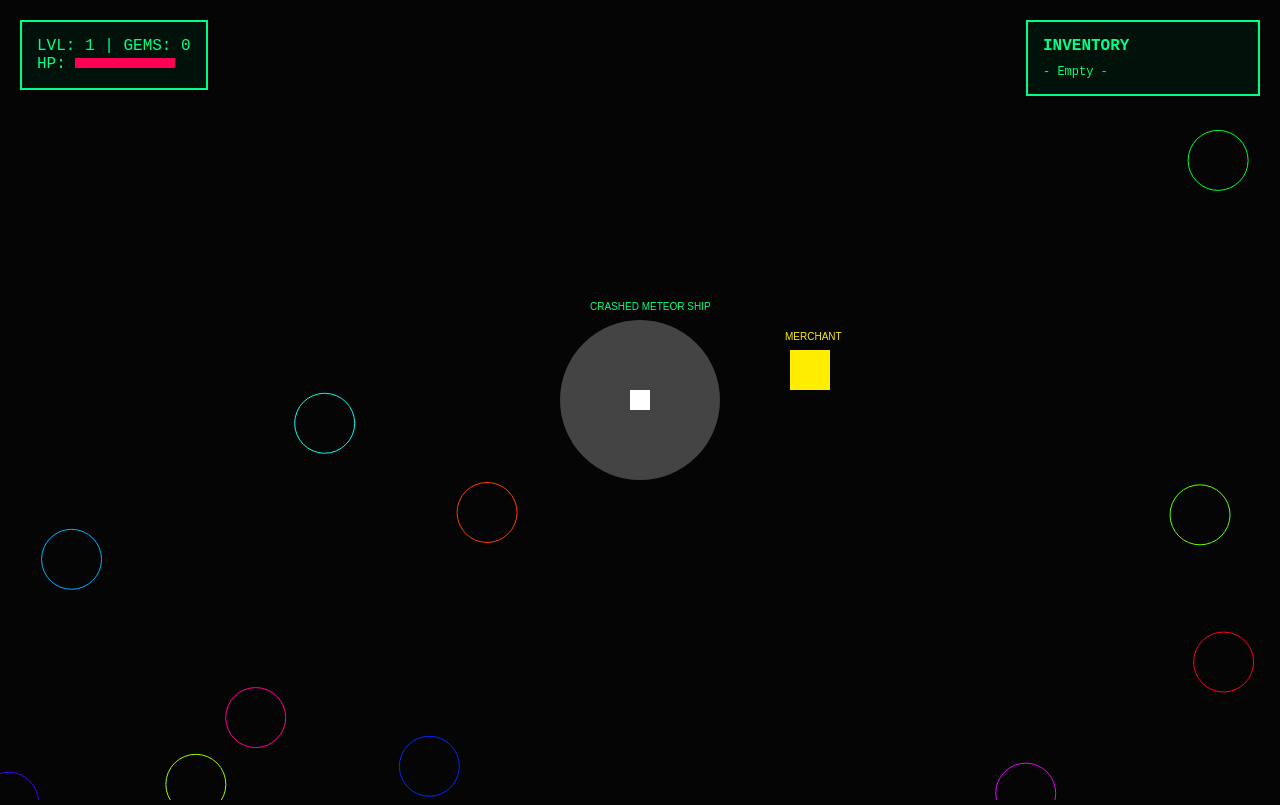
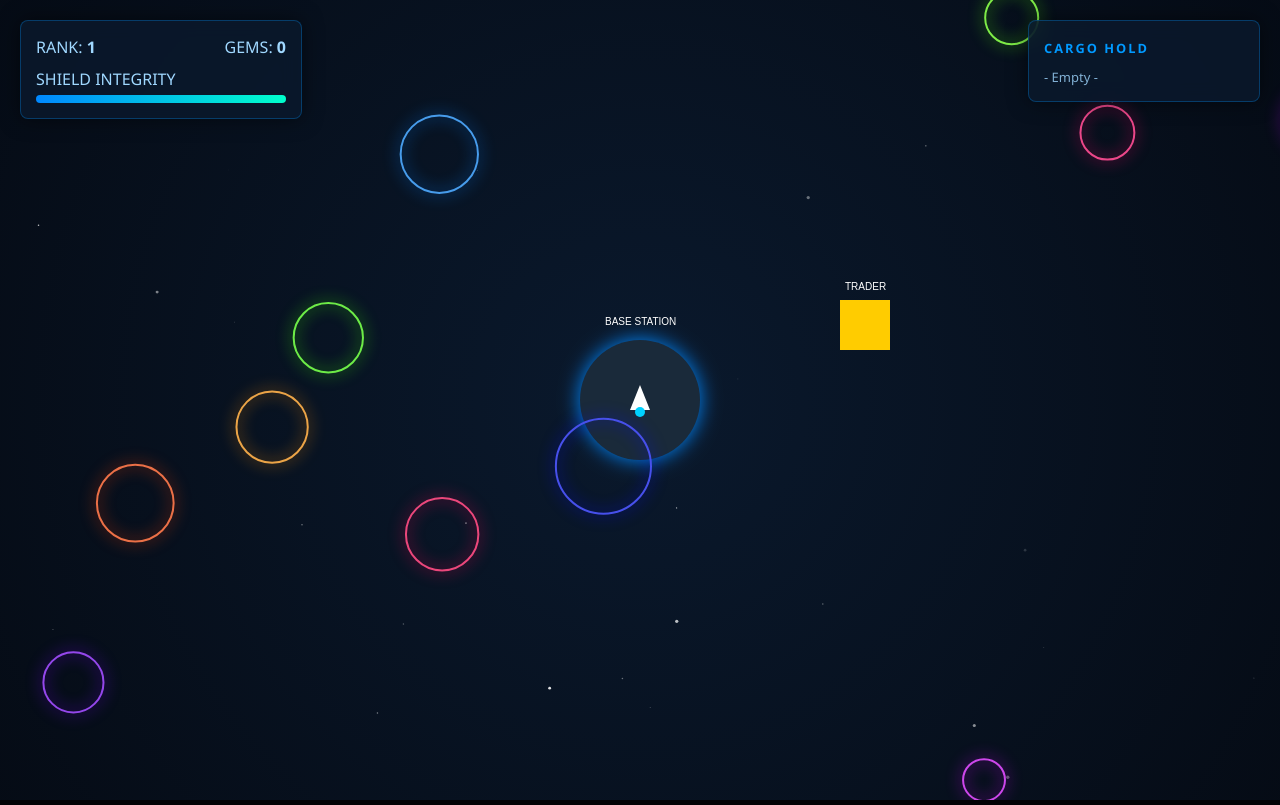
Before and after one commit to JeffyGamez/NEBULA-RECOGNING, a plain HTML site: page index.html in a window 1280 px wide. Drawn offline with Linux system fonts and the light colour scheme.

Commit message:
Refactor index.html for version 2 UI enhancements
Updated the title and styles in index.html. Enhanced UI elements and improved layout for better user experience.

```diff
--- a/index.html
+++ b/index.html
@@ -1,40 +1,79 @@
 <!DOCTYPE html>
 <html>
 <head>
-    <title>NEBULA_RECKONING_RPG</title>
+    <title>NEBULA_RECKONING_V2</title>
     <style>
-        body { margin: 0; background: #050505; color: #00ff88; font-family: 'Courier New', monospace; overflow: hidden; }
+        body { margin: 0; background: #020205; color: #a0d8ff; font-family: 'Segoe UI', Tahoma, sans-serif; overflow: hidden; }
+        canvas { display: block; }
+
         #ui { position: absolute; top: 0; left: 0; width: 100%; height: 100%; pointer-events: none; }
-        .panel { position: absolute; background: rgba(0,20,10,0.9); border: 2px solid #00ff88; padding: 15px; pointer-events: all; }
-        #stats { top: 20px; left: 20px; }
+
+        /* Glassmorphism UI */
+        .panel {
+            position: absolute;
+            background: rgba(10, 25, 45, 0.8);
+            backdrop-filter: blur(10px);
+            border: 1px solid rgba(0, 150, 255, 0.3);
+            box-shadow: 0 0 20px rgba(0, 0, 0, 0.5);
+            padding: 15px;
+            pointer-events: all;
+            border-radius: 8px;
+        }
+
+        #stats { top: 20px; left: 20px; width: 250px; }
         #inventory { top: 20px; right: 20px; width: 200px; }
-        #merchant-ui, #level-up { position: absolute; top: 50%; left: 50%; transform: translate(-50%, -50%); display: none; }
-        button { background: #000; border: 1px solid #00ff88; color: #00ff88; cursor: pointer; padding: 10px; width: 100%; margin-top: 5px; }
-        button:hover { background: #00ff88; color: #000; }
-        #world-info { bottom: 20px; left: 50%; transform: translateX(-50%); text-align: center; color: #fff; background: rgba(0,0,0,0.7); padding: 10px; border-radius: 10px; }
+
+        #merchant-ui {
+            position: absolute; top: 50%; left: 50%; transform: translate(-50%, -50%);
+            display: none; width: 350px; text-align: center;
+        }
+
+        .hp-container { width: 100%; height: 8px; background: #111; margin-top: 5px; border-radius: 4px; overflow: hidden; }
+        #hp-bar { width: 100%; height: 100%; background: linear-gradient(90deg, #0088ff, #00ffcc); transition: width 0.3s; }
+
+        button {
+            background: rgba(0, 100, 200, 0.2); border: 1px solid #0099ff; color: #fff;
+            cursor: pointer; padding: 12px; width: 100%; margin-top: 10px; border-radius: 4px;
+            transition: 0.2s;
+        }
+        button:hover { background: rgba(0, 150, 255, 0.5); box-shadow: 0 0 10px #0099ff; }
+
+        #world-info {
+            bottom: 40px; left: 50%; transform: translateX(-50%);
+            text-align: center; color: #fff; text-shadow: 0 0 10px #0099ff;
+        }
+        .key-hint { background: #fff; color: #000; padding: 2px 6px; border-radius: 3px; font-weight: bold; }
     </style>
 </head>
 <body>
 
 <div id="ui">
     <div id="stats" class="panel">
-        LVL: <span id="lvl">1</span> | GEMS: <span id="gems">0</span><br>
-        HP: <div style="width:100px; height:10px; background:#222; display:inline-block;"><div id="hp-bar" style="width:100%; height:100%; background:#ff0055;"></div></div>
+        <div style="display: flex; justify-content: space-between; margin-bottom: 10px;">
+            <span>RANK: <b id="lvl">1</b></span>
+            <span>GEMS: <b id="gems">0</b></span>
+        </div>
+        SHIELD INTEGRITY
+        <div class="hp-container"><div id="hp-bar"></div></div>
     </div>
 
     <div id="inventory" class="panel">
-        <b>INVENTORY</b>
-        <div id="inv-list" style="font-size:12px; margin-top:10px;">- Empty -</div>
+        <b style="font-size: 0.8em; letter-spacing: 2px; color: #0099ff;">CARGO HOLD</b>
+        <div id="inv-list" style="font-size: 13px; margin-top: 10px; opacity: 0.8;">- Empty -</div>
     </div>
 
     <div id="merchant-ui" class="panel">
-        <h3>INTERGALACTIC MERCHANT</h3>
-        <button onclick="buy('shield')">Buy Edisite Shield (100 Gems)</button>
-        <button onclick="buy('armor')">Upgrade Armor (50 Gems)</button>
-        <button onclick="closeMerchant()">Exit</button>
+        <h2 style="margin-top:0; color:#00d2ff;">OUTPOST TRADER</h2>
+        <p style="font-size: 0.9em;">"Looking for tech to survive the outer rim?"</p>
+        <button onclick="buy('shield')">Edisite Shield <span style="float:right;">100 Gems</span></button>
+        <button onclick="buy('armor')">Alloy Plating <span style="float:right;">50 Gems</span></button>
+        <button onclick="closeMerchant()" style="border:none; color:#777;">[ Close ]</button>
     </div>
 
-    <div id="world-info">PORTAL TO WORLD #<span id="wnum">?</span><br><small>Press [E] to ENTER</small></div>
+    <div id="world-info" style="opacity: 0;">
+        <span style="font-size: 1.2em;">APPROACHING WORLD #<span id="wnum">0</span></span><br>
+        <small>PRESS <span class="key-hint">E</span> TO INITIATE LANDING</small>
+    </div>
 </div>
 
 <canvas id="g"></canvas>
@@ -43,22 +82,36 @@
 const canvas = document.getElementById('g');
 const ctx = canvas.getContext('2d');
 
-// --- GAME STATE ---
-let mode = 'HUB'; // HUB or DUNGEON
+let mode = 'HUB';
 let player = { x: 0, y: 0, gems: 0, lvl: 1, hp: 100, inv: [], hasShield: false };
 let worlds = [];
+let stars = [];
 let keys = {};
-let currentWorld = null;
 
-// Generate 100 Worlds in No Man's Land
+// Create Starfield for Depth
+function genSpace() {
+    stars = [];
+    for(let i=0; i<600; i++) {
+        stars.push({
+            x: (Math.random() - 0.5) * 4000,
+            y: (Math.random() - 0.5) * 4000,
+            size: Math.random() * 2,
+            opacity: Math.random(),
+            depth: Math.random() * 0.5 + 0.1 // Parallax factor
+        });
+    }
+}
+
 function genWorlds() {
+    worlds = [];
     for(let i=1; i<=100; i++) {
         worlds.push({
             id: i,
-            x: (Math.random() - 0.5) * 3000,
-            y: (Math.random() - 0.5) * 3000,
-            difficulty: Math.floor(Math.random() * 60) + 1,
-            boss: i === 33 ? 'Main Computer' : (i === 66 ? 'Plutonium Giant' : (i === 100 ? 'Hyperdrive Core' : null))
+            x: (Math.random() - 0.5) * 3500,
+            y: (Math.random() - 0.5) * 3500,
+            size: 20 + Math.random() * 30,
+            hue: Math.floor(Math.random() * 360),
+            difficulty: i
         });
     }
 }
@@ -66,77 +119,111 @@ function genWorlds() {
 function init() {
     canvas.width = window.innerWidth;
     canvas.height = window.innerHeight;
+    genSpace();
     genWorlds();
 }
 
 function draw() {
-    ctx.fillStyle = '#050505';
+    // Background: Deep Blue Gradient
+    let grad = ctx.createRadialGradient(canvas.width/2, canvas.height/2, 0, canvas.width/2, canvas.height/2, canvas.width);
+    grad.addColorStop(0, '#0a192d');
+    grad.addColorStop(1, '#020205');
+    ctx.fillStyle = grad;
     ctx.fillRect(0, 0, canvas.width, canvas.height);
 
     const cx = canvas.width/2 - player.x;
     const cy = canvas.height/2 - player.y;
 
+    // 1. Draw Stars (With Parallax)
+    stars.forEach(s => {
+        ctx.fillStyle = `rgba(255, 255, 255, ${s.opacity})`;
+        // The further "back" the star, the slower it moves
+        ctx.beginPath();
+        ctx.arc(cx * s.depth + s.x, cy * s.depth + s.y, s.size, 0, Math.PI*2);
+        ctx.fill();
+    });
+
     if(mode === 'HUB') {
-        // Draw Wrecked Meteor Ship
-        ctx.fillStyle = '#444';
-        ctx.beginPath(); ctx.arc(cx, cy, 80, 0, Math.PI*2); ctx.fill();
-        ctx.fillStyle = '#00ff88'; ctx.fillText("CRASHED METEOR SHIP", cx-50, cy-90);
+        // 2. Draw Crashed Ship (The Base)
+        ctx.shadowBlur = 20; ctx.shadowColor = "#0088ff";
+        ctx.fillStyle = '#1a2a3a';
+        ctx.beginPath(); ctx.arc(cx, cy, 60, 0, Math.PI*2); ctx.fill();
+        ctx.shadowBlur = 0;
+        ctx.fillStyle = "#fff"; ctx.fillText("BASE STATION", cx-35, cy-75);
 
-        // Draw Merchant
-        ctx.fillStyle = '#ffed00';
-        ctx.fillRect(cx + 150, cy - 50, 40, 40);
-        ctx.fillText("MERCHANT", cx + 145, cy - 60);
+        // 3. Draw Merchant Outpost
+        ctx.fillStyle = '#ffcc00';
+        ctx.fillRect(cx + 200, cy - 100, 50, 50);
+        ctx.fillStyle = '#fff'; ctx.fillText("TRADER", cx + 205, cy - 110);
 
-        // Draw Portals (The 100 Worlds)
+        // 4. Draw Worlds
         let nearWorld = null;
         worlds.forEach(w => {
             let dist = Math.sqrt((player.x - w.x)**2 + (player.y - w.y)**2);
-            ctx.strokeStyle = `hsl(${w.id * 3.6}, 100%, 50%)`;
-            ctx.beginPath(); ctx.arc(cx + w.x, cy + w.y, 30, 0, Math.PI*2); ctx.stroke();
-            if(dist < 50) nearWorld = w;
+
+            // Glow effect
+            ctx.shadowBlur = 15; ctx.shadowColor = `hsl(${w.hue}, 100%, 50%)`;
+            ctx.strokeStyle = `hsl(${w.hue}, 80%, 60%)`;
+            ctx.lineWidth = 2;
+            ctx.beginPath(); ctx.arc(cx + w.x, cy + w.y, w.size, 0, Math.PI*2); ctx.stroke();
+            ctx.shadowBlur = 0;
+
+            if(dist < 70) nearWorld = w;
         });
 
+        // Interaction Logic
         document.getElementById('world-info').style.opacity = nearWorld ? 1 : 0;
         if(nearWorld) {
             document.getElementById('wnum').innerText = nearWorld.id;
             if(keys['e']) enterWorld(nearWorld);
         }
 
-        // Check Merchant collision
-        let mDist = Math.sqrt((player.x - 170)**2 + (player.y - (-30))**2);
-        if(mDist < 60 && keys['e']) document.getElementById('merchant-ui').style.display = 'block';
+        let mDist = Math.sqrt((player.x - 225)**2 + (player.y - (-75))**2);
+        if(mDist < 80) {
+            if(keys['e']) document.getElementById('merchant-ui').style.display = 'block';
+        } else {
+            closeMerchant();
+        }
 
-    } else if(mode === 'DUNGEON') {
-        ctx.fillStyle = '#111';
-        ctx.fillRect(0,0,canvas.width, canvas.height);
-        ctx.fillStyle = '#fff';
-        ctx.fillText(`EXPLORING WORLD #${currentWorld.id} (DIFFICULTY: ${currentWorld.difficulty})`, 50, 50);
-        ctx.fillText("BOSS: " + (currentWorld.boss || "None"), 50, 70);
-        if(keys['q']) mode = 'HUB'; // Escape
+    } else {
+        // Dungeon / Exploration Mode
+        ctx.fillStyle = "rgba(255,255,255,0.1)";
+        ctx.fillText("SECTOR EXPLORATION IN PROGRESS...", 50, 50);
+        if(keys['q']) mode = 'HUB';
     }
 
-    // Player
+    // 5. Draw Player (Starfighter)
+    ctx.save();
+    ctx.translate(canvas.width/2, canvas.height/2);
     ctx.fillStyle = '#fff';
-    ctx.fillRect(canvas.width/2-10, canvas.height/2-10, 20, 20);
+    // Draw a little ship shape
+    ctx.beginPath();
+    ctx.moveTo(0, -15); ctx.lineTo(10, 10); ctx.lineTo(-10, 10);
+    ctx.closePath(); ctx.fill();
+    // Engine glow
+    ctx.fillStyle = "#00d2ff";
+    ctx.beginPath(); ctx.arc(0, 12, 5, 0, Math.PI*2); ctx.fill();
+    ctx.restore();
 
     update();
     requestAnimationFrame(draw);
 }
 
 function update() {
-    if(keys['w']) player.y -= 5;
-    if(keys['s']) player.y += 5;
-    if(keys['a']) player.x -= 5;
-    if(keys['d']) player.x += 5;
+    let speed = 6;
+    if(keys['w']) player.y -= speed;
+    if(keys['s']) player.y += speed;
+    if(keys['a']) player.x -= speed;
+    if(keys['d']) player.x += speed;
 
     document.getElementById('gems').innerText = player.gems;
     document.getElementById('lvl').innerText = player.lvl;
+    document.getElementById('hp-bar').style.width = player.hp + "%";
 }
 
 function enterWorld(w) {
-    currentWorld = w;
-    if(w.difficulty > 10 && !player.hasShield) {
-        alert("CRITICAL ERROR: High radiation detected. You need an Edisite Shield to survive this world's explosion!");
+    if(w.difficulty > 20 && !player.hasShield) {
+        alert("WARNING: SEVERE RADIATION. Shielding Required.");
         return;
     }
     mode = 'DUNGEON';
@@ -144,16 +231,18 @@ function enterWorld(w) {
 
 function buy(item) {
     if(item === 'shield' && player.gems >= 100) {
-        player.gems -= 100;
-        player.hasShield = true;
+        player.gems -= 100; player.hasShield = true;
         player.inv.push("Edisite Shield");
-        updateInv();
-        alert("Shield acquired!");
+    } else if (item === 'armor' && player.gems >= 50) {
+        player.gems -= 50; player.inv.push("Alloy Plating");
+    } else {
+        alert("Insufficient Gems.");
     }
+    updateInv();
 }
 
 function updateInv() {
-    document.getElementById('inv-list').innerHTML = player.inv.map(i => `- ${i}`).join('<br>');
+    document.getElementById('inv-list').innerHTML = player.inv.length ? player.inv.map(i => `• ${i}`).join('<br>') : "- Empty -";
 }
 
 function closeMerchant() { document.getElementById('merchant-ui').style.display = 'none'; }
```
